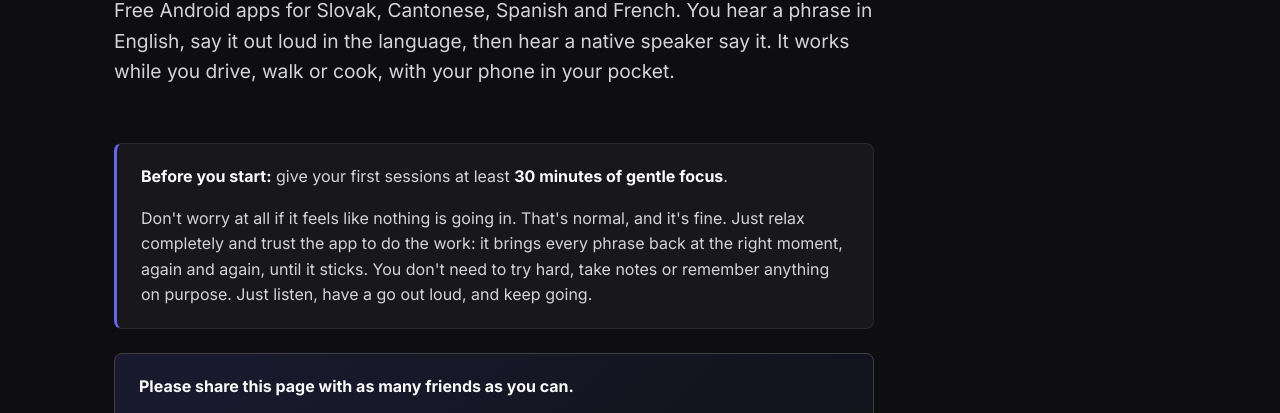
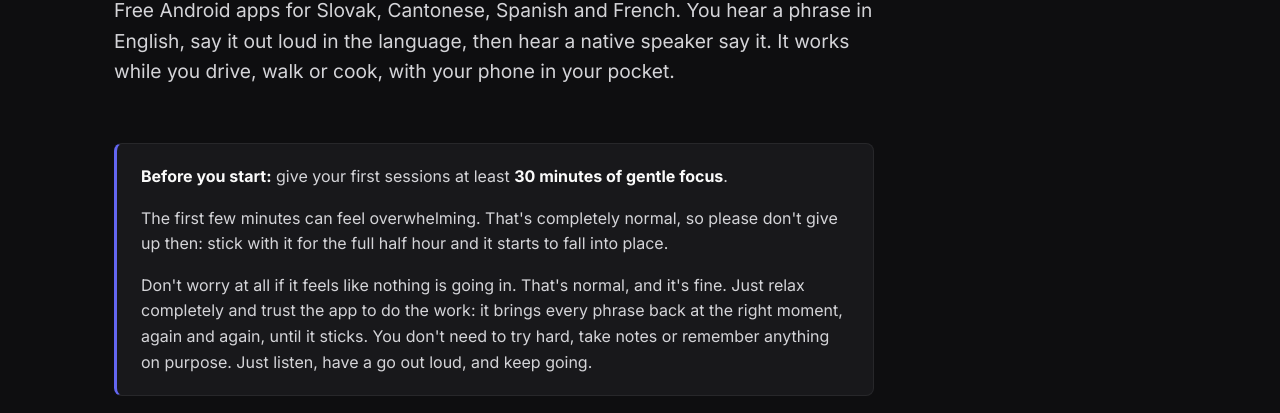
Before and after one commit to wallacewain/WallaceWainhouse, a plain HTML site: page language-apps/index.html in a window 1280 px wide. Shown: the part 323-736 px from the top of the page. Drawn offline with nearby package versions, Linux system fonts and the light colour scheme.

Commit message:
Language apps: ask people not to give up in the first few minutes (#218)
Claude-Session: https://claude.ai/code/session_01KSJpZ7WsnTUGogMiasDCdZ

Co-authored-by: Claude Opus 5.5 <noreply@anthropic.com>

```diff
--- a/language-apps/index.html
+++ b/language-apps/index.html
@@ -62,6 +62,7 @@
 
       <div class="calm">
         <p><strong>Before you start:</strong> give your first sessions at least <strong>30 minutes of gentle focus</strong>.</p>
+        <p>The first few minutes can feel overwhelming. That's completely normal, so please don't give up then: stick with it for the full half hour and it starts to fall into place.</p>
         <p>Don't worry at all if it feels like nothing is going in. That's normal, and it's fine. Just relax completely and trust the app to do the work: it brings every phrase back at the right moment, again and again, until it sticks. You don't need to try hard, take notes or remember anything on purpose. Just listen, have a go out loud, and keep going.</p>
       </div>
 
```
